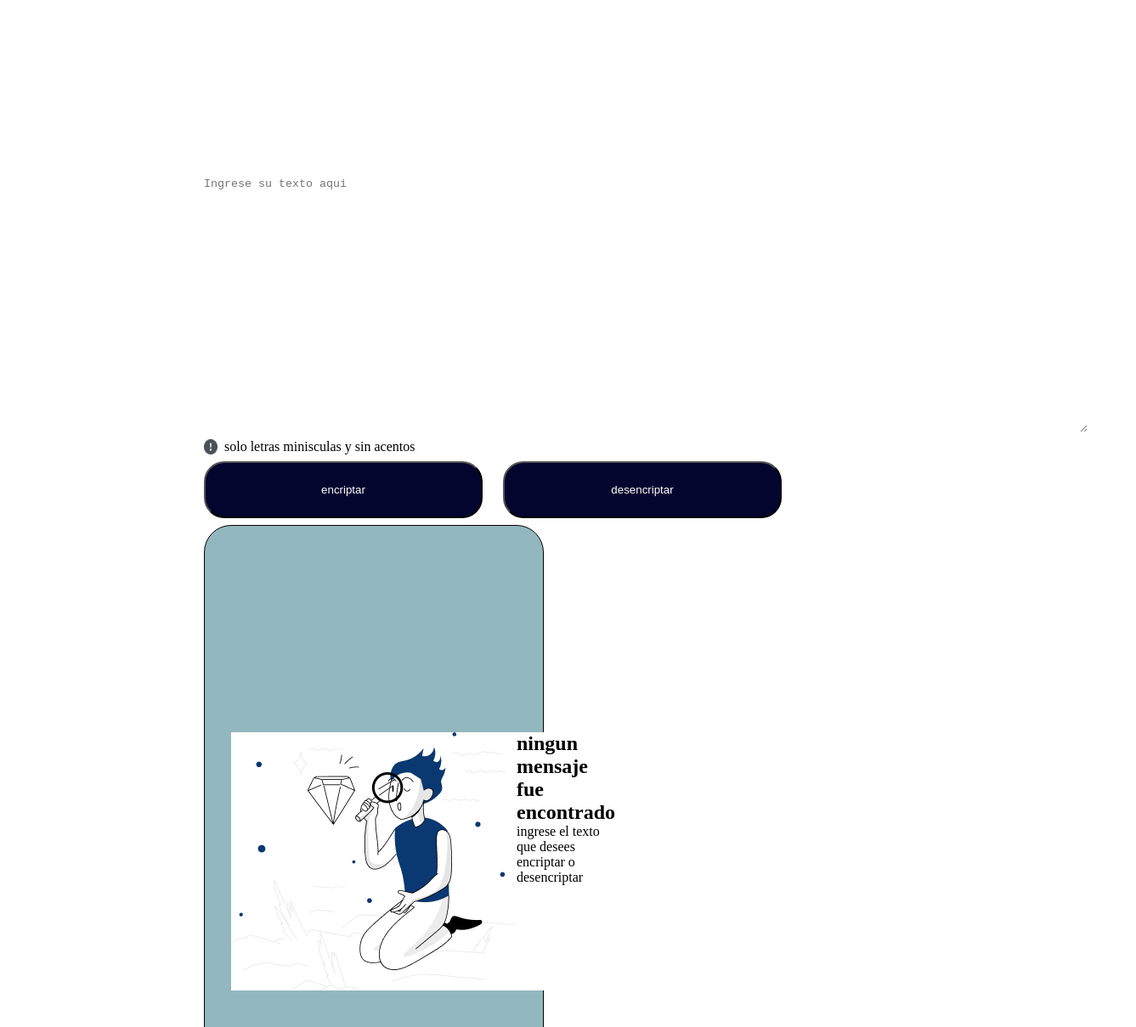
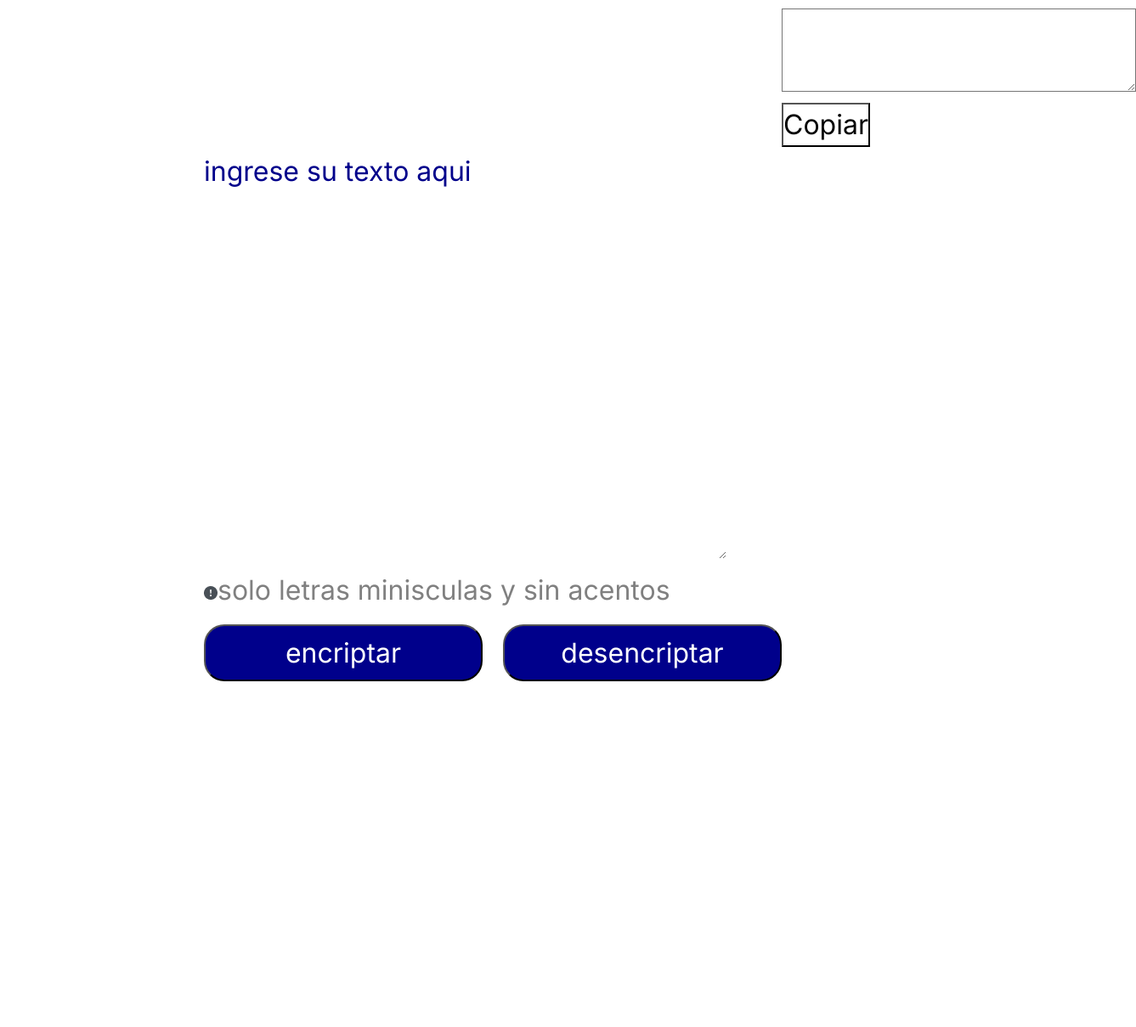
Before and after one commit to eltatis22/proyecto-alura01, a plain HTML site: page index.html in a window 1280 px wide. Shown: the part 91-1300 px from the top of the page at 85% size, 1337 px wide, since content can reach past the window. After the commit the page ends 893 px from the top, so only its background shows below. Drawn offline with Linux system fonts and the light colour scheme.

Commit message:
avences y estructura

```diff
--- a/estilos/style.css
+++ b/estilos/style.css
@@ -1,62 +1,68 @@
+@import url('https://fonts.googleapis.com/css2?family=Inter:ital,opsz,wght@0,14..32,100..900;1,14..32,100..900&family=Krona+One&family=Montserrat:ital,wght@0,100..900;1,100..900&display=swap');
+
+
+:root{
+    --color-fondo : white;
+    --color-botones:darkblue;
+    --color-desencriptar: #D8DFE8;
+
+}
 *{
     padding: 0;
     margin: 0;
     box-sizing: border-box;
-    background-color: white
+    background-color: var(--color-fondo);
+    font-family: "Inter";
+    font-weight: 400;
+    font-size: 32px;
+    line-height: 150%;
+
 }
 
-.header-logo{
-    padding: 40px;
+.logo{
+    padding-top: 40px;
+    padding-left: 40px;
+
 }
 
 .main-contenido{
     display: flex;
-    flex-direction: column;
-    padding-top: 168px;
     padding-left: 240px;
-    gap: 8px;
-    justify-content: center;
+    justify-content: space-between;
 }
 
-.textarea{
-    border: 0px;
+.text-area{
+    border: none;
+    padding-top: 168px;
+    text-transform: lowercase;
+
+
 }
-.p-img{
-    display: flex;
-    gap: 8px;
+
+::placeholder{color: var(--color-botones);}
+
+    .text-area:focus{
+        outline: none;
+    }
+
+.cartel{
+    color: grey
 }
 
 .contenedor-botones{
+    width: 680px;
+    height: 67px;
     display: flex;
-    gap: 24px;
-
+    justify-content: space-between;
+    justify-items: center;
+    margin-top: 16px;
 }
 
 .boton-contenedor{
-    width: 328px;
-    display: flex;
-    justify-content: center;
-    border-radius: 24px;
-    padding: 24px;
-    background-color: #04052E;
-    color: white;
-}
-
-.desencriptador{
-    display: flex;
-    width: 400px;
-    height: 944px;
-    border: solid 1px;
-    border-radius: 32px;
-    background-color: #93B7BE;
-    justify-content: center;
+   width: 328px;
+   border-radius: 24px;
+   color: white;
+   background-color: var(--color-botones);
+   gap: 24px;
 
 }
-
-.contenido-desencriptador{
-    width: 336px;
-    height: 304px;
-    display: flex;
-    margin-top: 243px ;
-
-}
--- a/index.html
+++ b/index.html
@@ -5,28 +5,34 @@
     <meta name="viewport" content="width=device-width, initial-scale=1.0">
     <title>Desincriptador de texto</title>
     <link rel="stylesheet" href="estilos/style.css">
+
 </head>
 <body>
-    <header class="header-logo">
+    <header class="logo">
         <img src="assets/Logo.png" alt="Logo">
     </header>
     <main class="main-contenido">
-        <textarea  class="textarea"   name="texto" id="caja_de_texto" placeholder="Ingrese su texto aqui" rows="20" cols="20" ></textarea>
-        <p class="p-img"><img src="assets/bi_exclamation-circle-fill.png" alt="advertencia">solo letras minisculas y sin acentos</p>
+
+        <section>
+        <textarea  class="text-area"  placeholder="Ingrese su texto aqui" rows="10" cols="30" ></textarea>
+        <div class="cartel">
+            <p><img src="assets/bi_exclamation-circle-fill.png" alt="advertencia">solo letras minisculas y sin acentos</p>
+        </div>
         <div class="contenedor-botones">
             <button class="boton-contenedor">encriptar</button>
             <button class="boton-contenedor" >desencriptar</button>
         </div>
-        <aside class="desencriptador">
-            <div class="contenido-desencriptador">
-                <img src="assets/Muñeco.png" alt="">
+        </section>
 
-            <div class="p-desencriptador">
-                <h2>ningun mensaje fue encontrado</h2>
-                <p>ingrese el texto que desees encriptar o desencriptar</p>
+        <section class="contenedor-2">
+            <textarea class="mensaje"></textarea>
+
+            <div class="caja-copiar">
+                <button class="boton-copiar">Copiar</button>
             </div>
 
-        </aside>
+        </section>
+
     </main>
 </body>
 </html>
```
